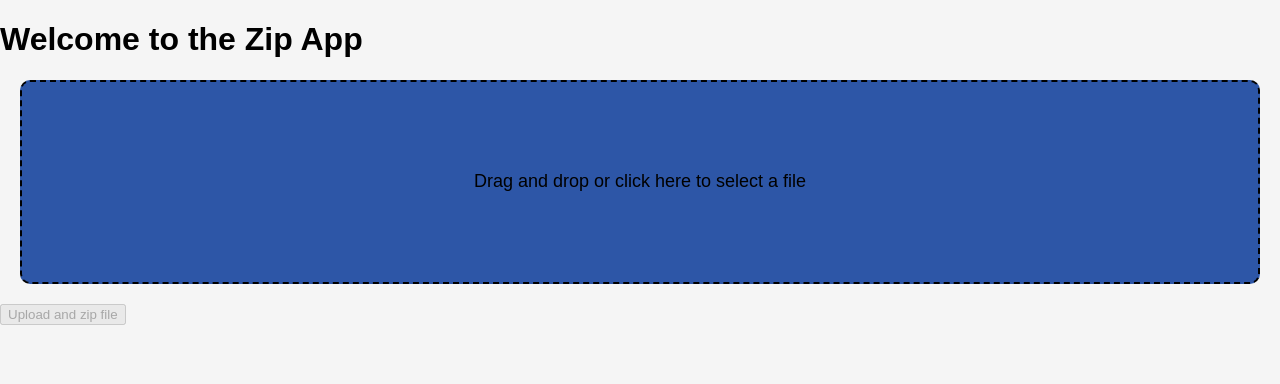
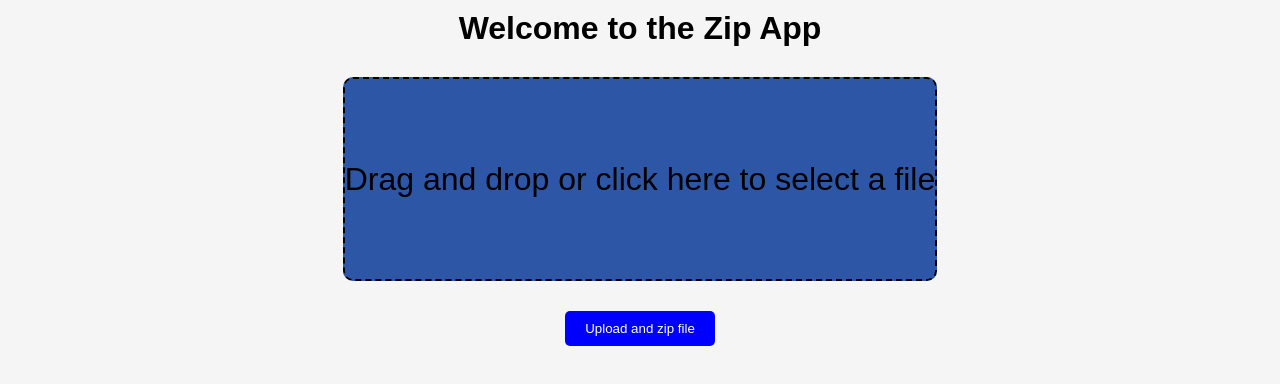
Before and after one commit to Yemnis/zip-application, a React (Create React App) app: page / in a window 1280 px wide. Shown: the top 384 px of the page. Built offline with nearby package versions, Linux system fonts and the light colour scheme.

Commit message:
style changes
Signed-off-by: Yemeri <yemeri_b@hotmail.com>

```diff
--- a/src/App.tsx
+++ b/src/App.tsx
@@ -56,7 +56,7 @@ function App() {
   return (
     <div>
       <div className='zip-container'>
-        <h1> Welcome to the Zip App</h1>
+        <h1 className='header'> Welcome to the Zip App</h1>
         <div className='dropzone'>
           <Dropzone onDrop={(acceptedFiles: File[]) => handleDrop(acceptedFiles)}>
             {({ getRootProps, getInputProps, isDragActive }: DropzoneState) => (
@@ -70,10 +70,10 @@ function App() {
               </div>
             )}
           </Dropzone>
-          </div>
-      </div>
+        </div>
 
-      <button disabled={!fileName} onClick={handleUpload}>
+
+      <button className='btn' disabled={!fileName} onClick={handleUpload}>
         Upload and zip file
       </button>
       {error && <div>{error}</div>}
@@ -85,6 +85,7 @@ function App() {
           <div>Transfer complete with no errors. Please enjoy the zipped file.</div>
         </div>
       )}
+      </div>
     </div>
   );
 }
--- a/src/styles/app.scss
+++ b/src/styles/app.scss
@@ -8,13 +8,36 @@ body {
 }
 
 .zip-container {
+  display: flex;
+  flex-direction: column;
   justify-content: center;
   align-items: center;
-  h1 {
-    align-items: center;
-    justify-content: center;
+}
+
+.zip-container > * {
+  margin: 10px 0;
+}
+
+.zip-container .header {
+  display: flex;
+  align-items: center;
+  justify-content: center;
+}
+
+.zip-container .btn {
+  background-color: $primary-color;
+  color: white;
+  border: none;
+  padding: 10px 20px;
+  border-radius: 5px;
+  cursor: pointer;
+  transition: all 0.3s ease;
+
+  &:hover {
+    background-color: #e44dee;
   }
 }
+
 
 .dropzone {
   height: 200px;
@@ -28,26 +51,12 @@ body {
   border-radius: 10px;
 
   .text{
-    font-size: large;
+    font-size: 2rem;
   }
 }
 
 .dropzone-active {
   background-color: #e44dee;
-}
-
-.btn {
-  background-color: $primary-color;
-  color: white;
-  border: none;
-  padding: 10px 20px;
-  border-radius: 5px;
-  cursor: pointer;
-  transition: all 0.3s ease;
-
-  &:hover {
-    background-color: darken($primary-color, 10%);
-  }
 }
 
 .error {
```
